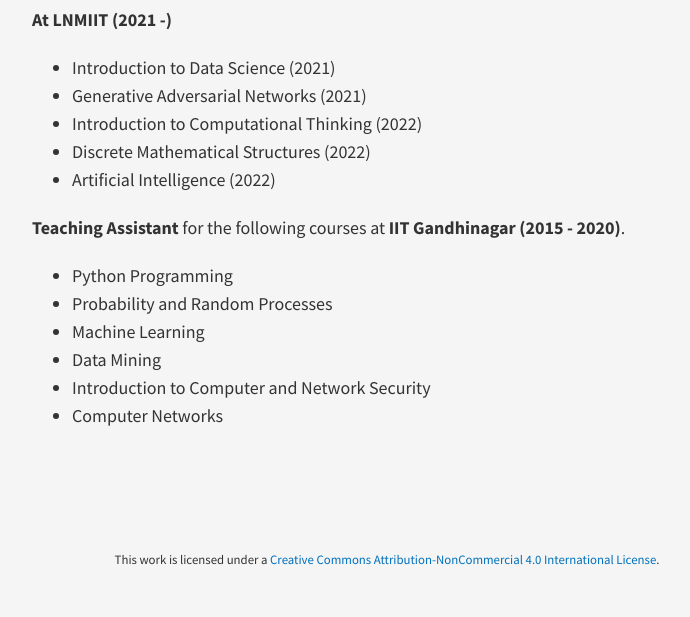
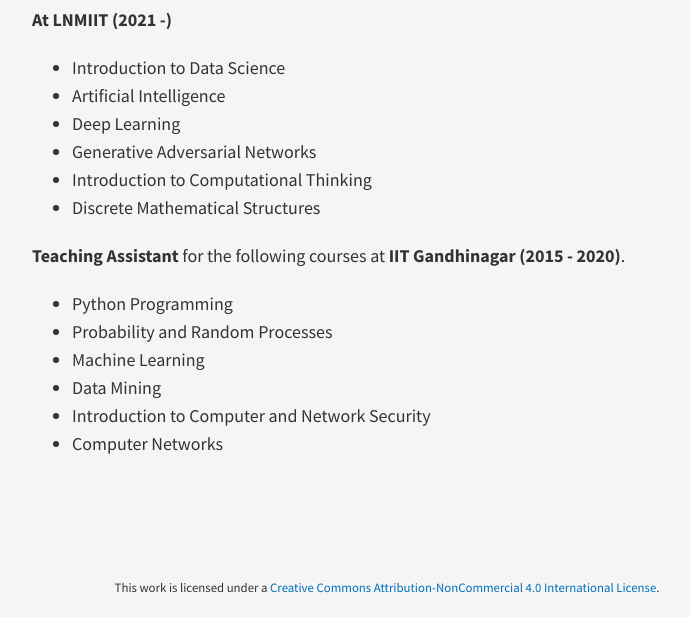
Before and after one commit to indramastan/indradeepmastan, a Jekyll site: the page built from teaching/index.md, in a window 1280 px wide. Shown: the part 825-1442 px from the top of the page, without its empty margins (253-943 px from the left). Built offline with Jekyll 4.4.1, drawn with Linux system fonts in a browser that asks for light colours; nearby versions of some CDN libraries; before the commit the page ends 1414 px from its top, so only the background shows below that.

Commit message:
Update index.md

```diff
--- a/teaching/index.md
+++ b/teaching/index.md
@@ -9,15 +9,14 @@
 
 
 
-
-
 **At LNMIIT (2021 -)**
 
-- Introduction to Data Science (2021)
-- Generative Adversarial Networks (2021)
-- Introduction to Computational Thinking (2022)
-- Discrete Mathematical Structures (2022)
-- Artificial Intelligence (2022)
+- Introduction to Data Science
+- Artificial Intelligence
+- Deep Learning
+- Generative Adversarial Networks
+- Introduction to Computational Thinking
+- Discrete Mathematical Structures
 
 
 **Teaching Assistant** for the following courses at **IIT Gandhinagar (2015 - 2020)**.
```
